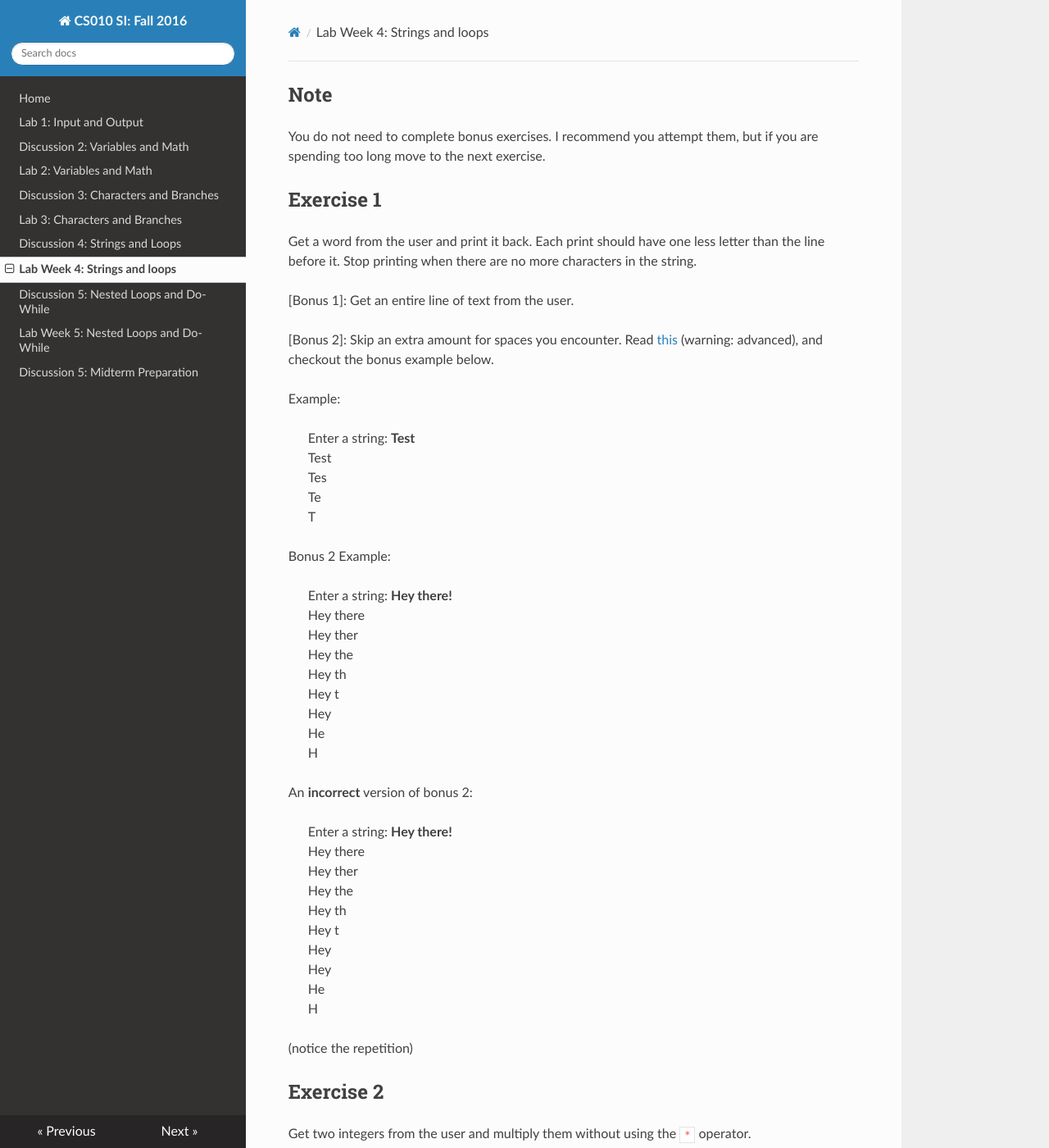
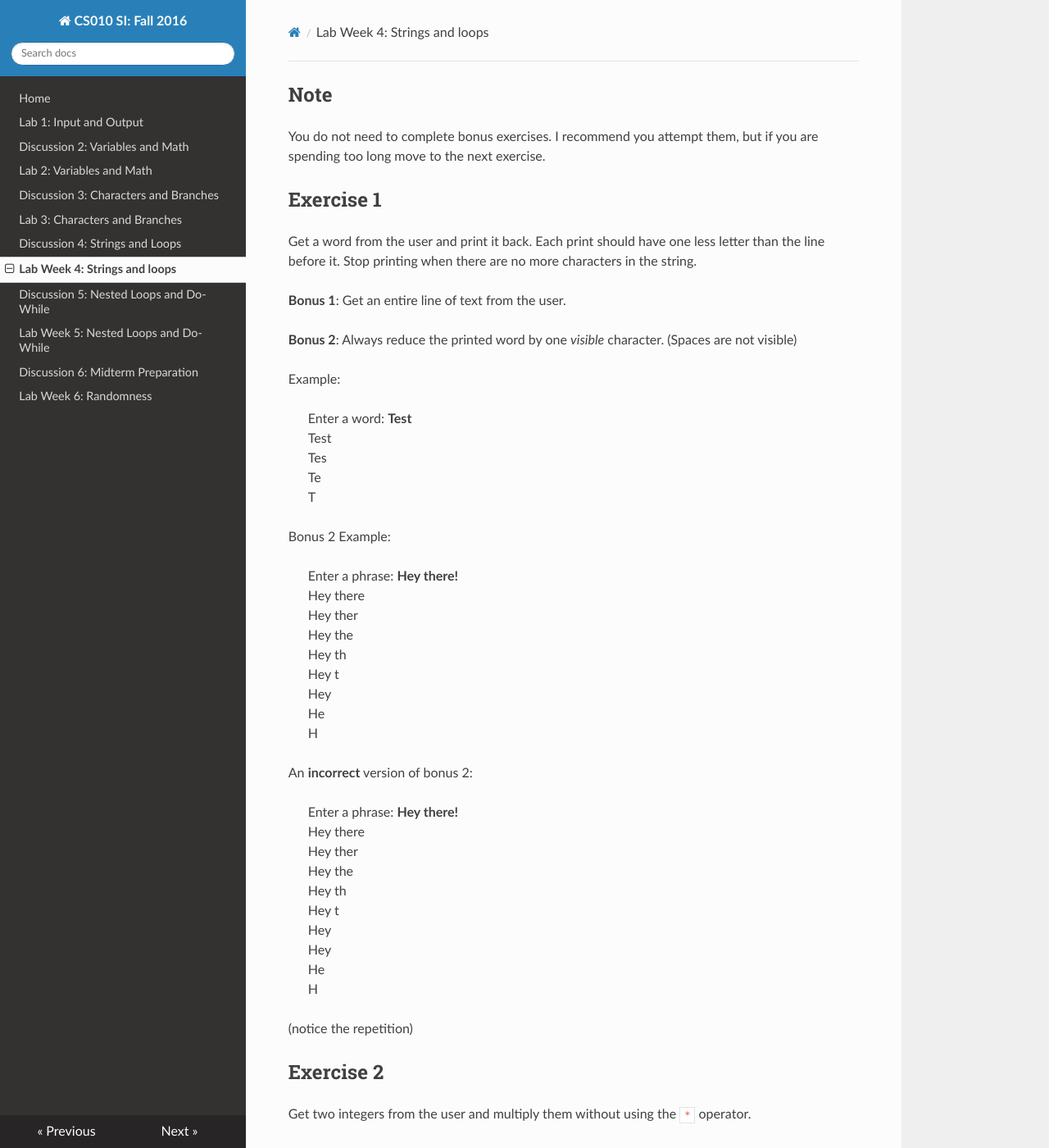
Before and after one commit to cs-si-ucr/cs10, an MkDocs documentation site: the page built from docs/lab04.md, in a window 1280 px wide and 1400 px high. Shown: the whole window at 82% size. Built offline with MkDocs 1.6.1, drawn with Linux system fonts in a browser that asks for light colours; nearby versions of some CDN libraries; old or Windows-style settings are respelled for this version of MkDocs; some of the changed text lies outside the part shown.

Commit message:
various re-wordings for answer key purposes

```diff
--- a/docs/lab04.md
+++ b/docs/lab04.md
@@ -12,14 +12,14 @@ Get a word from the user and print it back.
 Each print should have one less letter than the line before it.
 Stop printing when there are no more characters in the string.
 
-[Bonus 1]: Get an entire line of text from the user.
+**Bonus 1**: Get an entire line of text from the user.
 
-[Bonus 2]: Skip an extra amount for spaces you encounter.
-Read [this](https://zybooks.zyante.com/#/zybook/UCRCS10Fall2016/chapter/8/section/3) (warning: advanced), and checkout the bonus example below.
+**Bonus 2**: Always reduce the printed word by one *visible* character.
+(Spaces are not visible)
 
 Example:
 
-> Enter a string: **Test**</br>
+> Enter a word: **Test**</br>
 > Test </br>
 > Tes </br>
 > Te </br>
@@ -27,7 +27,7 @@ Example:
 
 Bonus 2 Example:
 
-> Enter a string: **Hey there!**</br>
+> Enter a phrase: **Hey there!**</br>
 > Hey there</br>
 > Hey ther</br>
 > Hey the</br>
@@ -39,7 +39,7 @@ Bonus 2 Example:
 
 An **incorrect** version of bonus 2:
 
-> Enter a string: **Hey there!**</br>
+> Enter a phrase: **Hey there!**</br>
 > Hey there</br>
 > Hey ther</br>
 > Hey the</br>
@@ -96,18 +101,18 @@ Take a look at the [collatz conjecture on wikipedia](https://en.wikipedia.org/wi
 Exercise 4
 ---
 
-Write a program that takes a string and reverses it.
+Write a program that takes a phrase and prints it reversed.
 
 [Bonus]: if it is a palindrome, output a sentnce saying so.
 
 Example 1:
 
-> Enter a string: **Andre Castro**<br>
+> Enter a phrase: **Andre Castro**<br>
 > ortsaC erdnA
 
 Bonus Example:
 
-> Enter a string: **lionoil**<br>
+> Enter a phrase: **lionoil**<br>
 > lionoil<br>
 > lionoil is a palindrome!
 
--- a/mkdocs.yml
+++ b/mkdocs.yml
@@ -10,8 +10,8 @@ pages:
     - [lab04.md, "Lab Week 4: Strings and loops"]
     - [dis05.md, "Discussion 5: Nested Loops and Do-While"]
     - [lab05.md, "Lab Week 5: Nested Loops and Do-While"]
-    - [dis06.md, "Discussion 5: Midterm Preparation"]
-#    - [lab06.md, "Lab Week 6"]
+    - [dis06.md, "Discussion 6: Midterm Preparation"]
+    - [lab06.md, "Lab Week 6: Randomness"]
 #    - [lab07.md, "Lab Week 7"]
 #    - [lab08.md, "Lab Week 8"]
 #    - [dis08.md, "Discussion Week 8"]
```
Also changed, not shown: other parts of docs/lab04.md (+5 -0 lines), docs/lab03.md (+3 -0 lines), docs/lab05.md (+2 -2 lines), docs/lab06.md (added, +71 -0 lines).
